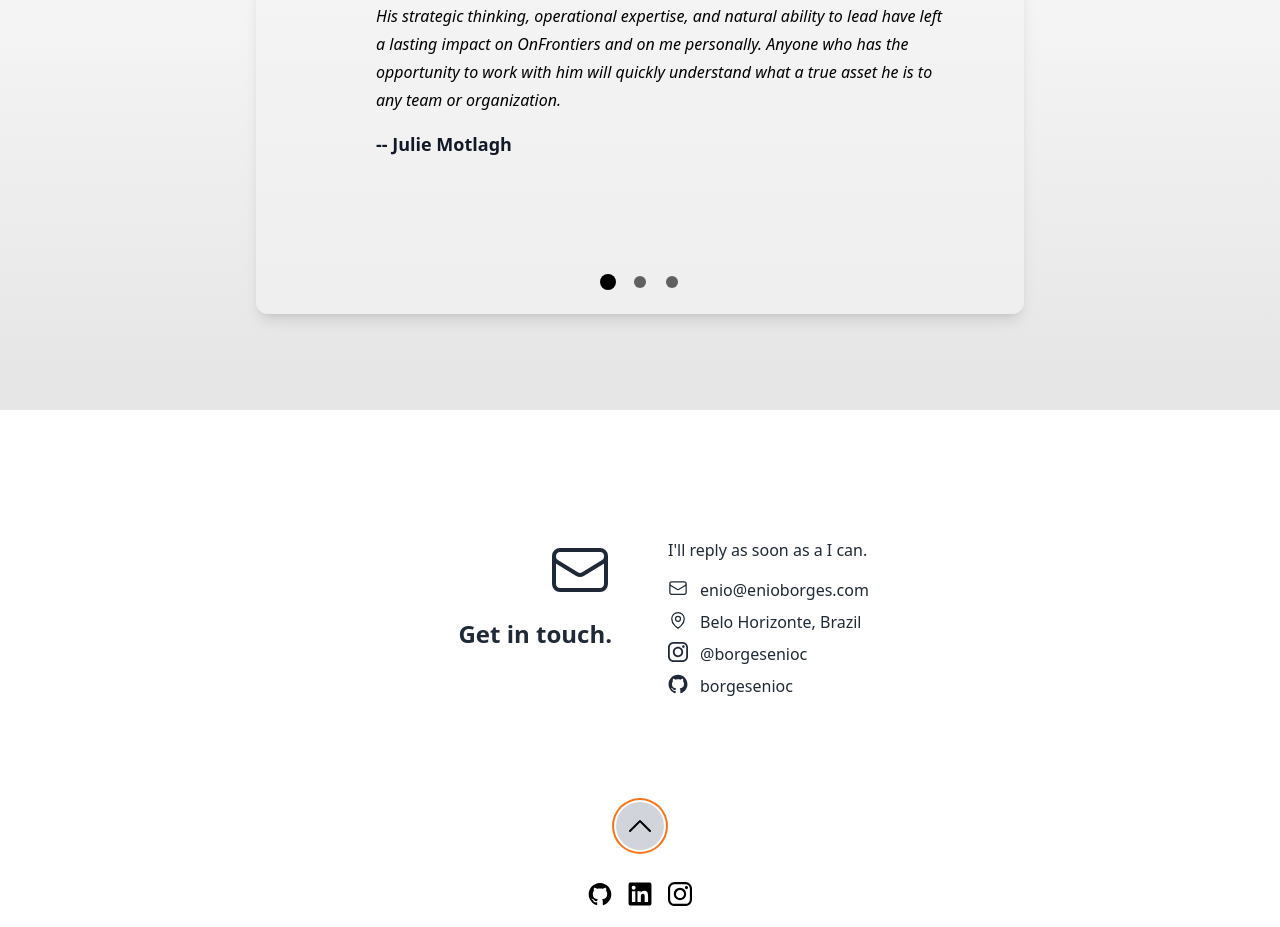
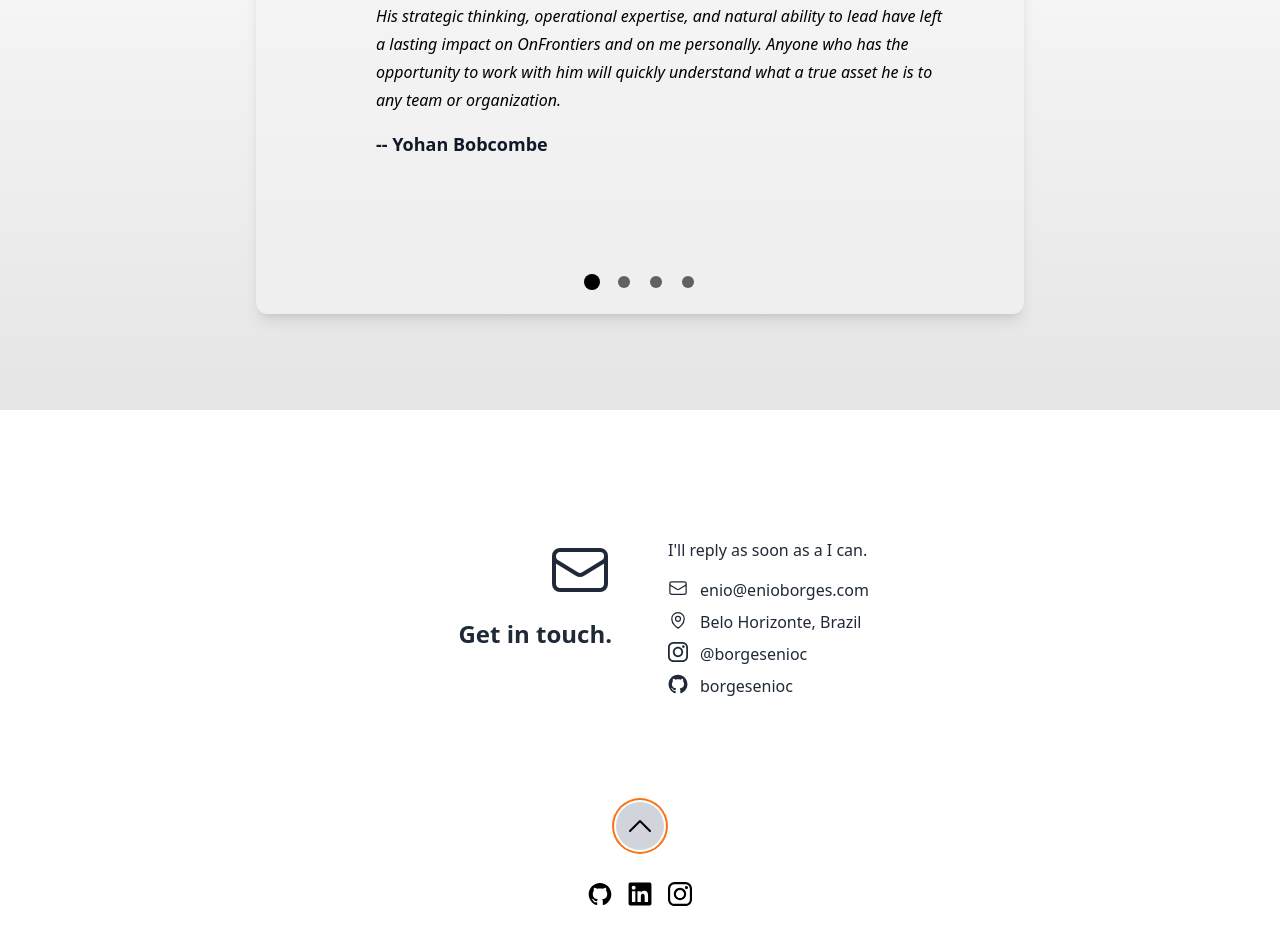
Before and after one commit to borgesenioc/react-resume-enio, a Next.js app: page / in a window 1280 px wide. Shown: the part 3422-4349 px from the top of the page. Built offline with nearby package versions, Linux system fonts and the light colour scheme.

Commit message:
Add new resume

```diff
--- a/src/data/data.tsx
+++ b/src/data/data.tsx
@@ -222,6 +222,19 @@ export const testimonial: TestimonialSection = {
   imageSrc: testimonialImage,
   testimonials: [
     {
+      name: 'Yohan Bobcombe',
+      text: `Whether it was building automated workflows, creating insightful dashboards,
+      or optimizing data for decision-making, Enio was always several steps ahead, ensuring
+      everything ran smoothly and strategically. Beyond his technical prowess, Enio has a gift
+      for building relationships and fostering collaboration. Enio isn't just exceptional at
+      what he does—he elevates everyone around him. His strategic thinking, operational expertise,
+      and natural ability to lead have left a lasting impact on OnFrontiers and on me personally.
+      Anyone who has the opportunity to work with him will quickly understand what a true asset he
+      is to any team or organization.`,
+      image:
+        'https://media.licdn.com/dms/image/v2/D4E03AQEutSEdjnoz8Q/profile-displayphoto-shrink_800_800/B4EZRn_GikGYAc-/0/1736911382968?e=1745452800&v=beta&t=IDk-N4kAjetRQCGLIg4vMXTTwG1tXoWF9nehss52jhY',
+    },
+    {
       name: 'Julie Motlagh',
       text: `Whether it was building automated workflows, creating insightful dashboards,
       or optimizing data for decision-making, Enio was always several steps ahead, ensuring
```
Also changed, not shown: 1 other file (tests, documents, lock files or other folders).
